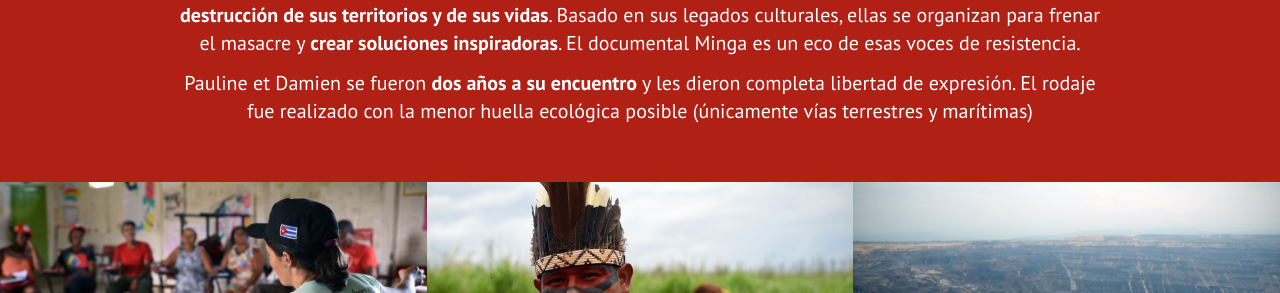
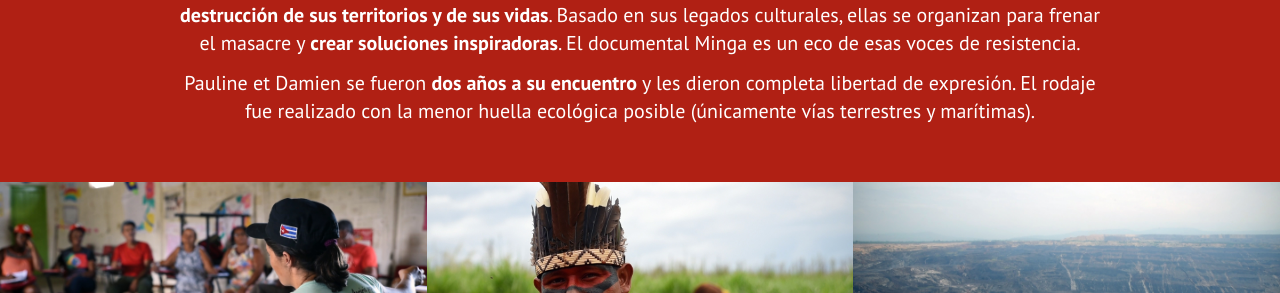
Before and after one commit to entipe/Minga-Live, a Jekyll site: the page built from index.es.html, in a window 1280 px wide and 900 px high, scrolled down 798 px. Shown: the part 190-483 px from the top of the window. Built offline with Jekyll 4.4.1, drawn with Linux system fonts in a browser that asks for light colours.

```diff
--- a/_includes/intro.es.md
+++ b/_includes/intro.es.md
@@ -1,3 +1,3 @@
 Desde **la Patagonia hasta las montañas de México**, las comunidades se levantan. Ellas denuncian **la destrucción de sus territorios y de sus vidas**. Basado en sus legados culturales, ellas se organizan para frenar el masacre y **crear soluciones inspiradoras**. El documental Minga es un eco de esas voces de resistencia.
 
-Pauline et Damien se fueron **dos años a su encuentro** y les dieron completa libertad de expresión. El rodaje fue realizado con la menor huella ecológica posible (únicamente vías terrestres y marítimas)
+Pauline et Damien se fueron **dos años a su encuentro** y les dieron completa libertad de expresión. El rodaje fue realizado con la menor huella ecológica posible (únicamente vías terrestres y marítimas).
```
